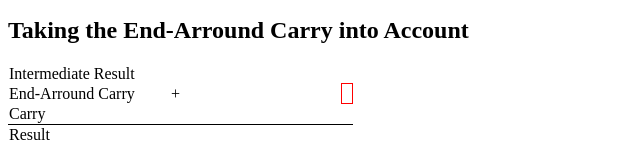
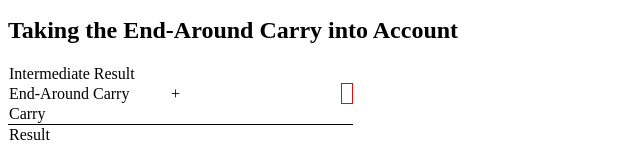
Before and after one commit to etwasanderes2/etwasanderes2.github.io, a plain HTML site: page ones-complement-adder/adder.html in a window 1280 px wide. Shown: the part 328-491 px from the top of the page, 0-640 px from the left. Drawn offline with Linux system fonts and the light colour scheme.

Commit message:
Adder: Fix spelling

```diff
--- a/ones-complement-adder/adder.html
+++ b/ones-complement-adder/adder.html
@@ -244,7 +244,7 @@
             </tr>
         </table>
 
-        <h2>Taking the End-Arround Carry into Account</h2>
+        <h2>Taking the End-Around Carry into Account</h2>
 
         <table>
             <tr>
@@ -270,7 +270,7 @@
                 <td class="step2A" id="step2Adigit0"></td>
             </tr>
             <tr>
-                <td class="label">End-Arround Carry</td>
+                <td class="label">End-Around Carry</td>
                 <td>+</td>
 
                 <td class="step2B" id="step2Bdigit16"></td>
```
